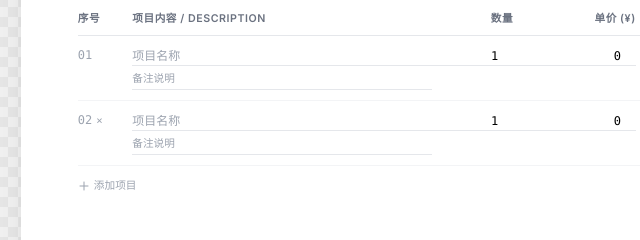
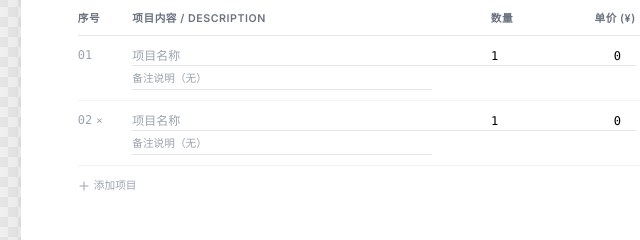
Before and after one commit to fontstorage/qk.github.com, a plain HTML site: page index.html in a window 1280 px wide. Both pictures are taken after a click on the button "添加项目". Shown: the part 383-623 px from the top of the page, 222-862 px from the left. Drawn offline with nearby package versions, Linux system fonts and the light colour scheme.

Commit message:
Update index.html

```diff
--- a/index.html
+++ b/index.html
@@ -441,7 +441,7 @@
                         <td>
                             <input type="text" value="" class="input-elegant w-full font-medium text-gray-900 text-[9pt]" onchange="updateItem(this)" placeholder="项目名称" id="itemName1">
                             <!-- 项目备注：最多2行 (通过max-height限制) 且输入时自动阻止溢出 -->
-                            <textarea class="item-notes" rows="1" placeholder="备注说明" oninput="enforceMaxLines(this, 2); recalculateMaxItems();"></textarea>
+                            <textarea class="item-notes" rows="1" placeholder="备注说明（无）" oninput="enforceMaxLines(this, 2); recalculateMaxItems();"></textarea>
                         </td>
                         <td class="text-right">
                             <input type="number" value="1" class="input-elegant w-full text-right font-mono text-[9pt]" onchange="calculateTotal()">
@@ -663,7 +663,7 @@
                 <td class="text-gray-400 font-mono text-[9pt]">${String(newIdx).padStart(2, '0')}</td>
                 <td>
                     <input type="text" value="" class="input-elegant w-full font-medium text-gray-900 text-[9pt]" placeholder="项目名称">
-                    <textarea class="item-notes" rows="1" placeholder="备注说明" oninput="enforceMaxLines(this, 2); recalculateMaxItems();"></textarea>
+                    <textarea class="item-notes" rows="1" placeholder="备注说明（无）" oninput="enforceMaxLines(this, 2); recalculateMaxItems();"></textarea>
                 </td>
                 <td class="text-right">
                     <input type="number" value="1" class="input-elegant w-full text-right font-mono text-[9pt]" onchange="calculateTotal()">
```
